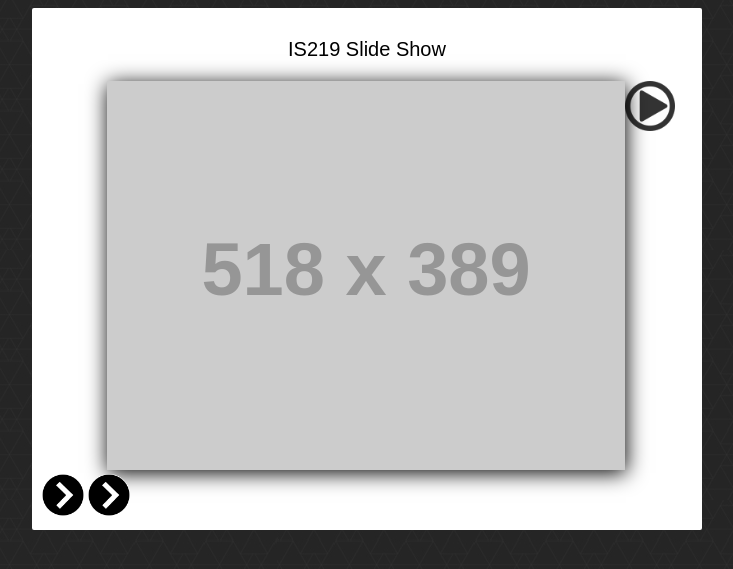
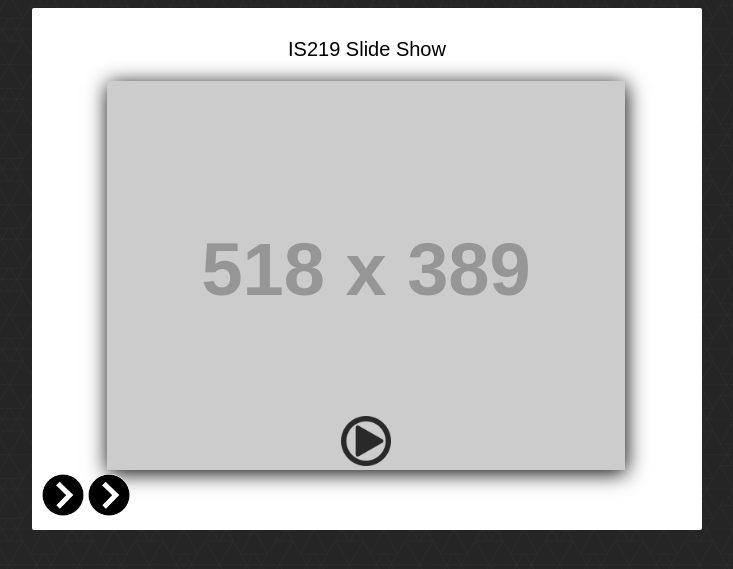
Before and after one commit to pj92/is219s17Jain-P2, a PHP site: page /index.html in a window 1280 px wide. Shown: the top 569 px of the page, without its empty margins (273-1006 px from the left). Run offline with PHP 8.4, Linux system fonts and the light colour scheme; grey boxes labelled with a size stand in for pictures from a placeholder-image service; some libraries are stand-ins or nearby versions.

Commit message:
added/deleted properties in css file for moreIndicator class

```diff
--- a/css/style.css
+++ b/css/style.css
@@ -30,7 +30,8 @@ body {
 	position: absolute;
 	z-index: 3;
 	opacity: .8;
-	top: 0px;
+	bottom: 2%;
+	left: 45%;
 }
 
 .thumbnail {
```
